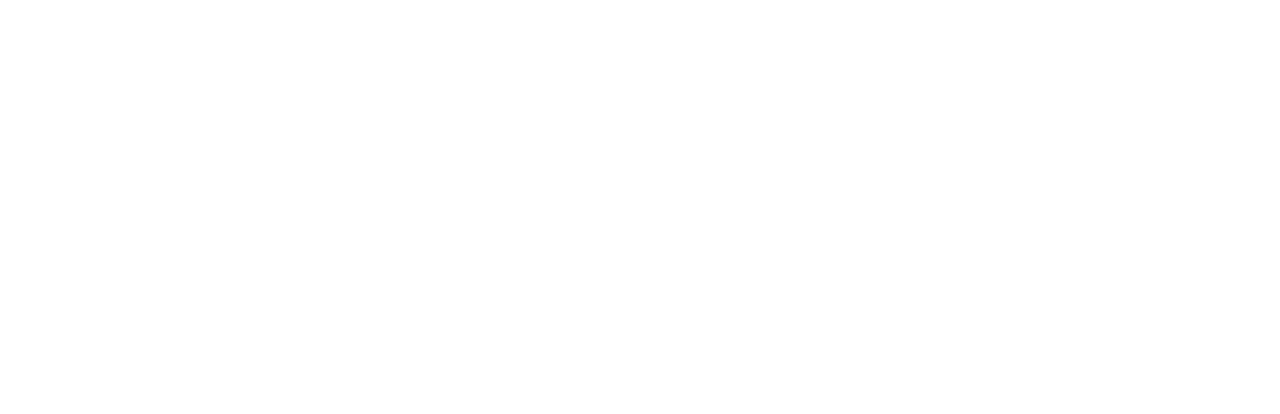
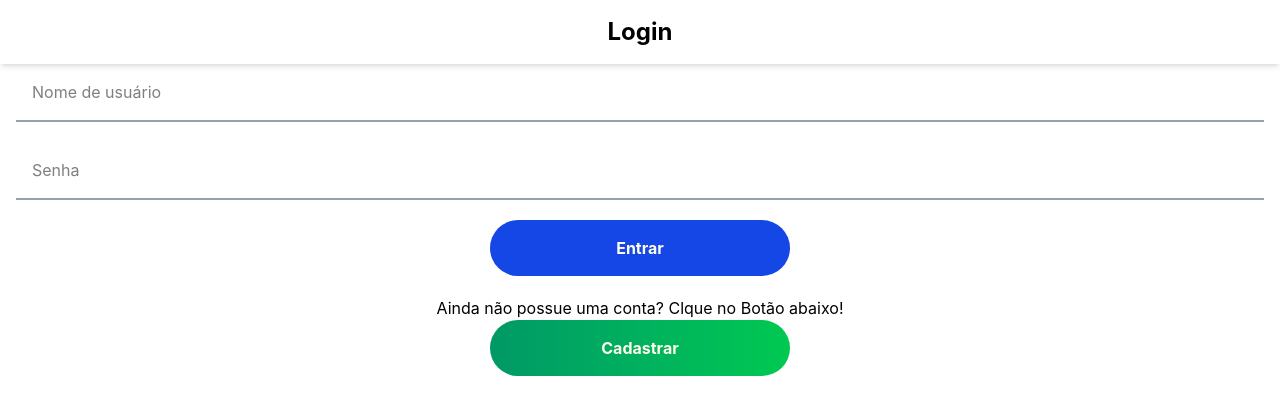
Before and after one commit to williammaciel0/pesa-boi-web, a React (Vite) app in the folder client/: page / in a window 1280 px wide. Before the commit this address had no page. Shown: the top 414 px of the page. Built offline with nearby package versions, Linux system fonts and the light colour scheme.

Commit message:
Modificado caminho de login

```diff
--- a/client/src/components/Page_perfil.jsx
+++ b/client/src/components/Page_perfil.jsx
@@ -107,7 +107,7 @@
         let resultado = confirm('Desenja realmente sair?')
         if (resultado) {
             setCarregando(true);
-            navigate("/login")
+            navigate("/")
         }
     }
 
--- a/client/src/pages/routes.jsx
+++ b/client/src/pages/routes.jsx
@@ -11,9 +11,9 @@
     return(
         <BrowserRouter>
             <Routes>
-                <Route exact path="/cad_cadastro" element={<Cadastro_produtor/>} />
+                <Route exact path="/" element={<Login/>} />
+                <Route exact path="/cad_cadastro" element={<Cadastro_produtor/>}/>
                 <Route exact path="/cad_animal" element={<Cadastro_animal/>} />
-                <Route exact path="/login" element={<Login/>} />
                 <Route exact path="/page_perfil" element={<Page__perfil/>} />
                 <Route exact path="/detal_animal" element={<Detal_animal/>} />
                 <Route exact path="/perfil_produtor" element={<Perfil_produtor/>} />
```
